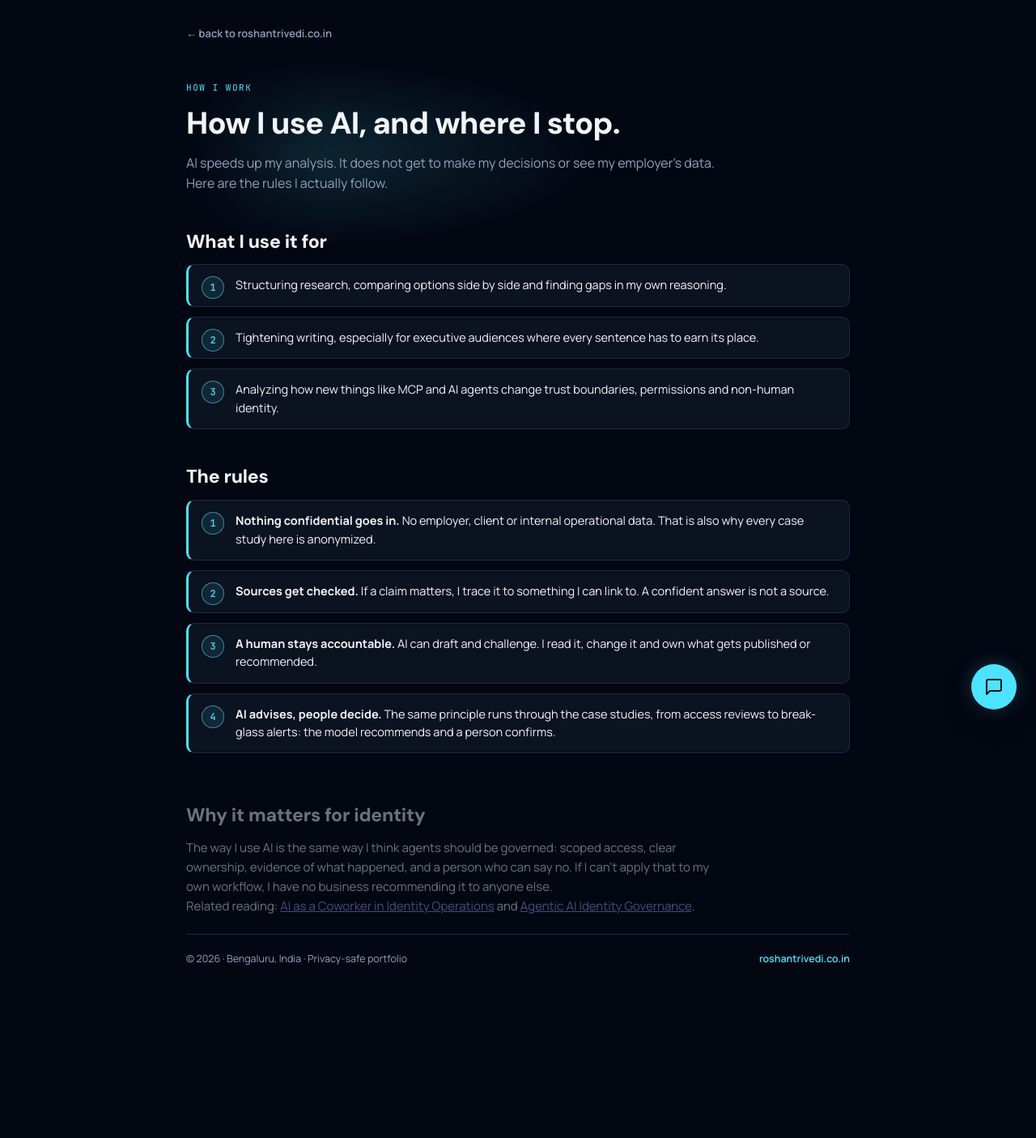
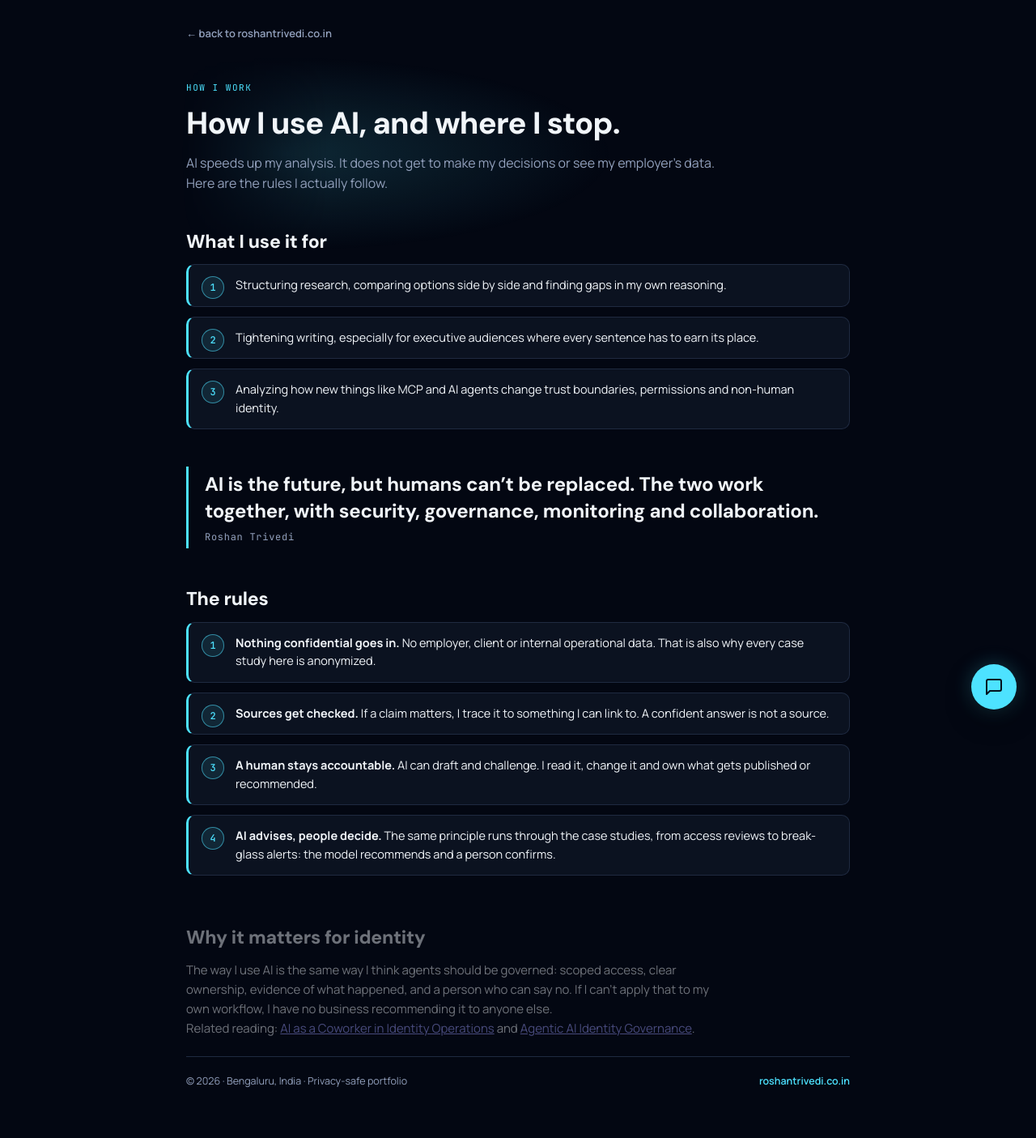
Before and after one commit to trivediroshan1-ui/trivediroshan1-ui.github.io, a Jekyll site: the page ai/index.html, which Jekyll copies as it is, in a window 1280 px wide. Shown: the whole page at 81% size. Built offline with Jekyll 4.4.1, drawn with Linux system fonts in a browser that asks for light colours; before the commit the page ends 1254 px from its top, so only the background shows below that.

Commit message:
Add Roshan's pull quote to About and How I use AI

```diff
--- a/about/index.html
+++ b/about/index.html
@@ -45,6 +45,8 @@
 }
     </script>
     <style>
+      .pull{margin:6px 0 4px;padding:6px 0 6px 20px;border-left:3px solid var(--accent);font-family:var(--display);font-size:clamp(19px,3.4vw,24px);font-weight:700;line-height:1.35;letter-spacing:-.01em;text-wrap:balance}
+      .pull cite{display:block;margin-top:8px;font:12px var(--mono);letter-spacing:.06em;color:var(--muted);font-style:normal}
       .body-text+.body-text{margin-top:14px}
       .era{display:grid;gap:4px 22px;grid-template-columns:110px 1fr;padding:14px 0;border-top:1px solid var(--border)}
       .era:first-of-type{border-top:0}
@@ -79,6 +81,8 @@
         <p class="body-text">I own an enterprise credential-management platform and its privileged access (PAM) product. In practice that means the architecture, the service design, the standards and the roadmap, and just as much the unglamorous work of getting teams to adopt it and being able to show an auditor how it works.</p>
         <p class="body-text">Most of my thinking lately goes into a simple question: what happens to identity when the &ldquo;user&rdquo; is a service account, a pipeline or an AI agent? That is where this site&rsquo;s research and writing come from.</p>
       </section>
+
+      <blockquote class="pull">AI is the future, but humans can&rsquo;t be replaced. The two work together, with security, governance, monitoring and collaboration.<cite>Roshan Trivedi</cite></blockquote>
 
       <section id="path">
         <h2>How I got here</h2>
--- a/ai/index.html
+++ b/ai/index.html
@@ -23,6 +23,10 @@
     <link rel="icon" href="/favicon.ico" sizes="48x48">
     <link rel="apple-touch-icon" href="/apple-touch-icon.png">
     <link rel="manifest" href="/site.webmanifest">
+    <style>
+      .pull{margin:6px 0 4px;padding:6px 0 6px 20px;border-left:3px solid var(--accent);font-family:var(--display);font-size:clamp(19px,3.4vw,24px);font-weight:700;line-height:1.35;letter-spacing:-.01em;text-wrap:balance}
+      .pull cite{display:block;margin-top:8px;font:12px var(--mono);letter-spacing:.06em;color:var(--muted);font-style:normal}
+    </style>
     <link rel="stylesheet" href="/assets/polish.css">
   </head>
   <body style="--c:#4de2ff">
@@ -40,6 +44,8 @@
           <li>Tightening writing, especially for executive audiences where every sentence has to earn its place.</li>
           <li>Analyzing how new things like MCP and AI agents change trust boundaries, permissions and non-human identity.</li>
         </ul></section>
+      <blockquote class="pull">AI is the future, but humans can&rsquo;t be replaced. The two work together, with security, governance, monitoring and collaboration.<cite>Roshan Trivedi</cite></blockquote>
+
       <section><h2>The rules</h2>
         <ul class="approach-list">
           <li><b>Nothing confidential goes in.</b> No employer, client or internal operational data. That is also why every case study here is anonymized.</li>
```
